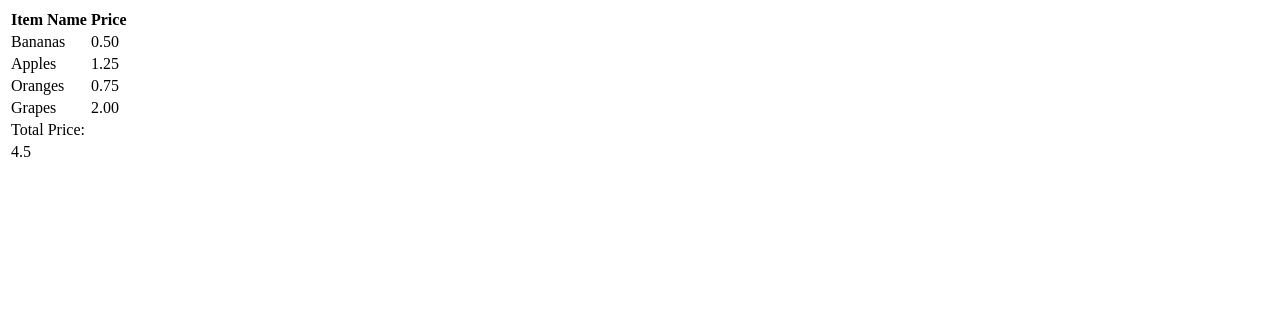
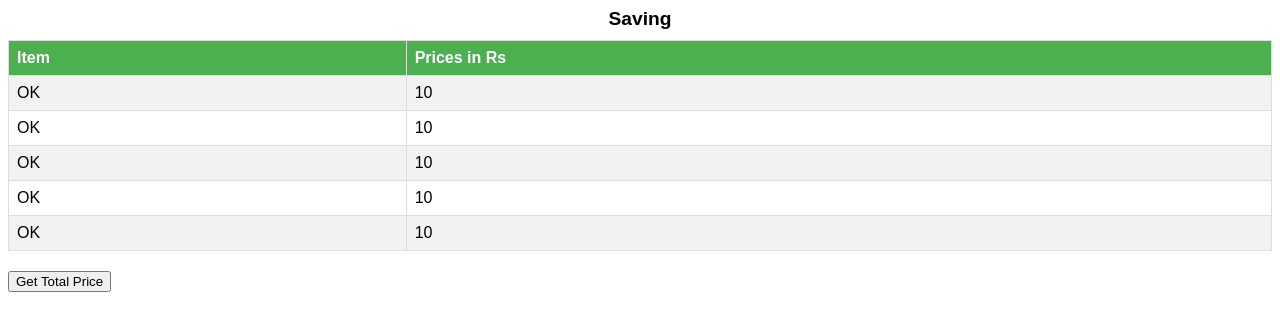
Before and after one commit to acciojob/grofers-checkout-2-sushantwalunj12, a website: page main.html in a window 1280 px wide. Drawn offline with Linux system fonts and the light colour scheme.

Commit message:
created a submission

```diff
--- a/main.html
+++ b/main.html
@@ -1,47 +1,41 @@
 <!DOCTYPE html>
-
 <html>
-
   <head>
     <link rel="stylesheet" href="styles.css">
   </head>
-
   <body>
-	 <table>
-      <thead>
+    <table style="width: 100%" id="table">
+      <caption>
+        Saving
+      </caption>
       <tr>
-          <th>Item Name</th>
-          <th>Price</th>
-        </tr>
-      </thead>
-      <tbody>
-        <tr>
-          <td>Bananas</td>
-          <td data-ns-test="prices">0.50</td>
+        <th>Item</th>
+        <th>Prices in Rs</th>
       </tr>
       <tr>
-          <td>Apples</td>
-          <td data-ns-test="prices">1.25</td>
+        <td class="item">OK</td>
+        <td class="price" data-ns-test="prices">10</td>
       </tr>
       <tr>
-          <td>Oranges</td>
-          <td data-ns-test="prices">0.75</td>
+        <td class="item">OK</td>
+        <td class="price" data-ns-test="prices">10</td>
       </tr>
       <tr>
-          <td>Grapes</td>
-          <td data-ns-test="prices">2.00</td>
+        <td class="item">OK</td>
+        <td class="price" data-ns-test="prices">10</td>
       </tr>
-      </tbody>
-      <tfoot>
       <tr>
-          <td>Total Price:</td>
-          <td data-ns-test="grandTotal"></td>
+        <td class="item">OK</td>
+        <td class="price" data-ns-test="prices">10</td>
       </tr>
-      </tfoot>
+      <tr>
+        <td class="item">OK</td>
+        <td class="price" data-ns-test="prices">10</td>
+      </tr>
     </table>
-    <script type="text/javascript" src="./script.js">
-</script>
 
+    <button id="getTotalBtn" data-ns-test="total-btn">Get Total Price</button>
+
+    <script src="./script.js"></script>
   </body>
-
 </html>
--- a/script.js
+++ b/script.js
@@ -1,13 +1,14 @@
-const prices = document.querySelectorAll('[data-ns-test="prices"]');
-let total = 0;
-
-prices.forEach((price) => {
-  const priceValue = parseFloat(price.innerHTML);
-  total += priceValue;
+const getTotalBtn = document.getElementById("getTotalBtn");
+getTotalBtn.addEventListener("click", () => {
+  const prices = document.querySelectorAll('[data-ns-test="prices"]');
+  let total = 0;
+  for (let i = 0; i < prices.length; i++) {
+    total += parseFloat(prices[i].textContent);
+  }
+  const totalRow = document.createElement("tr");
+  totalRow.innerHTML = `
+    <td></td>
+    <td data-ns-test="grandTotal">${total}</td>
+  `;
+  document.getElementById("table").appendChild(totalRow);
 });
-
-const table = document.querySelector('table');
-const newRow = table.insertRow();
-const newCell = newRow.insertCell();
-newCell.innerHTML = total;
-newCell.setAttribute('data-ns-test', 'grandTotal');
--- a/styles.css
+++ b/styles.css
@@ -1,2 +1,27 @@
+table {
+  font-family: Arial, sans-serif;
+  border-collapse: collapse;
+  width: 100%;
+  margin-bottom: 20px;
+}
 
-/* Your CSS Code here. */
+th, td {
+  border: 1px solid #ddd;
+  padding: 8px;
+  text-align: left;
+}
+
+th {
+  background-color: #4CAF50;
+  color: white;
+}
+
+tr:nth-child(even) {
+  background-color: #f2f2f2;
+}
+
+#table caption {
+  font-size: 1.2rem;
+  font-weight: bold;
+  margin-bottom: 10px;
+}
```
Lines whose indentation alone changed are shown as unchanged.
